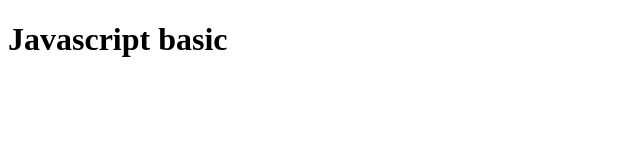
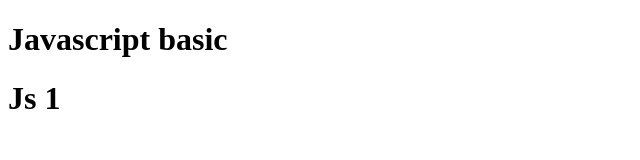
Before and after one commit to vudaian/javascript_f8, a plain HTML site: page index.html in a window 1280 px wide. Shown: the full height of the page, 0-640 px from the left. Drawn offline with Linux system fonts and the light colour scheme.

Commit message:
change 17-07-2022

```diff
--- a/index.html
+++ b/index.html
@@ -8,6 +8,7 @@
   </head>
   <body>
     <h1>Javascript basic</h1>
+    <h1>Js 1</h1>
     <script src="./main.js"></script>
   </body>
 </html>
--- a/main.js
+++ b/main.js
@@ -591,3 +591,8 @@
         }
     } while (!isSuccess && i < 3);
  */
+
+//Bài 26: Đệ quy
+/**
+ *
+ */
```
Also changed, not shown: 1 other file.
